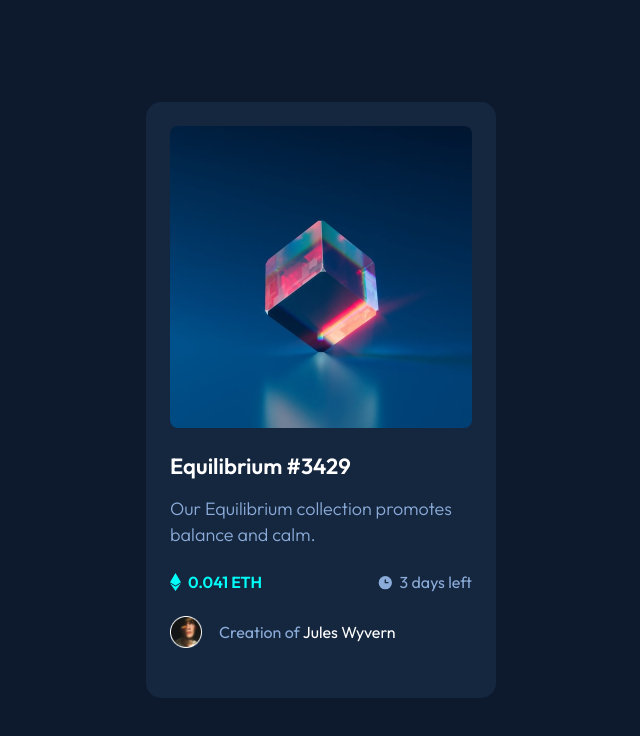
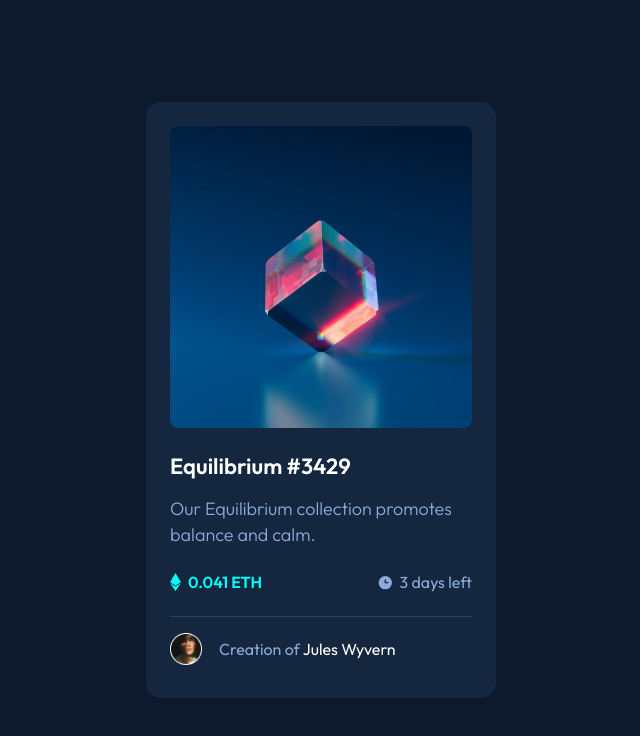
Before and after one commit to stoneandre/nft, a plain HTML site: page index.html in a window 1280 px wide. Shown: the whole page, without its empty margins (319-959 px from the left). Drawn offline with Linux system fonts and the light colour scheme.

Commit message:
add border

```diff
--- a/style.css
+++ b/style.css
@@ -82,10 +82,12 @@ article>p {
 }
 
 .info {
-    margin-bottom: 24px;
+    margin-bottom: 16px;
     display: flex;
     justify-content: space-between;
     align-items: center;
+    border-bottom: 1px solid #2E405A;
+    padding-bottom: 24px;
 }
 
 .price {
```
